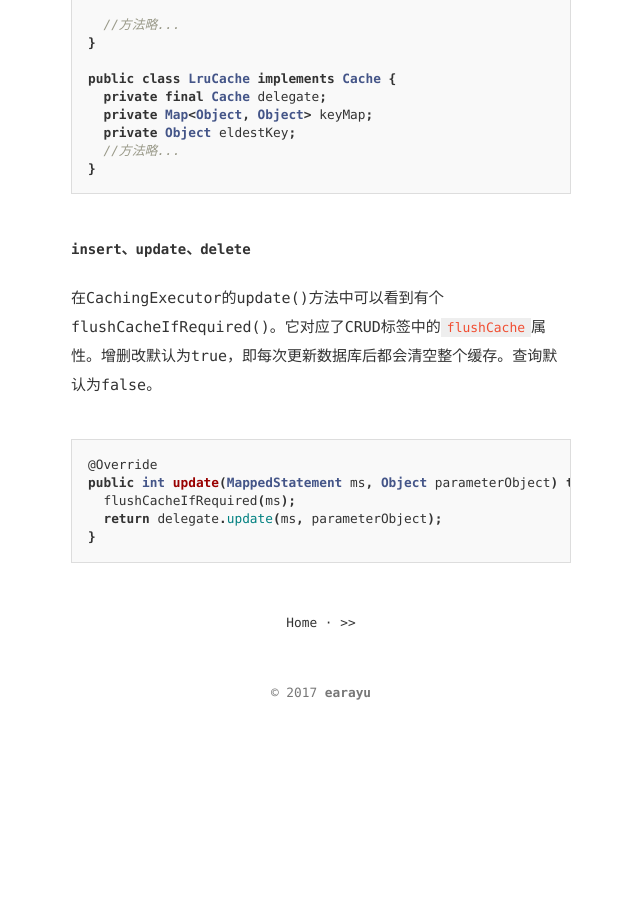
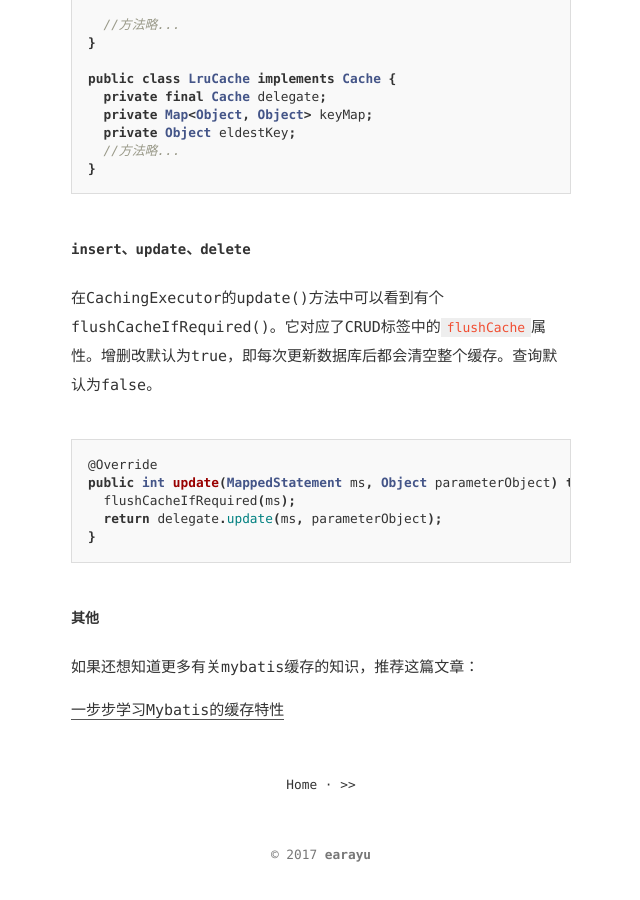
Before and after one commit to earayu/earayu, a Jekyll site: the page built from _posts/2017-07-28-MyBatis二级缓存.md, in a window 1280 px wide and 900 px high, scrolled down 6275 px. Shown: the whole window, without its empty margins (319-959 px from the left). Built offline with Jekyll 4.4.1, drawn with Linux system fonts in a browser that asks for light colours; before the commit the page ends 7013 px from its top, so only the background shows below that.

Commit message:
超链接

````diff
--- a/_posts/2017-07-28-MyBatis二级缓存.md
+++ b/_posts/2017-07-28-MyBatis二级缓存.md
@@ -262,3 +262,11 @@ public int update(MappedStatement ms, Object parameterObject) throws SQLExceptio
   return delegate.update(ms, parameterObject);
 }
 ```
+
+
+
+#### 其他
+
+如果还想知道更多有关mybatis缓存的知识，推荐这篇文章：
+
+[一步步学习Mybatis的缓存特性](https://mp.weixin.qq.com/s?__biz=MzIwNjEwNTQ4Mw%3D%3D&mid=2651577015&idx=1&sn=a34f7681fdafc886fe77d2cfd52e5c77&chksm=8cd9c453bbae4d45738641644a6553c29fa2e370495f3d2fa7cfdf62b0d7d0c32a1c467df981)
````
